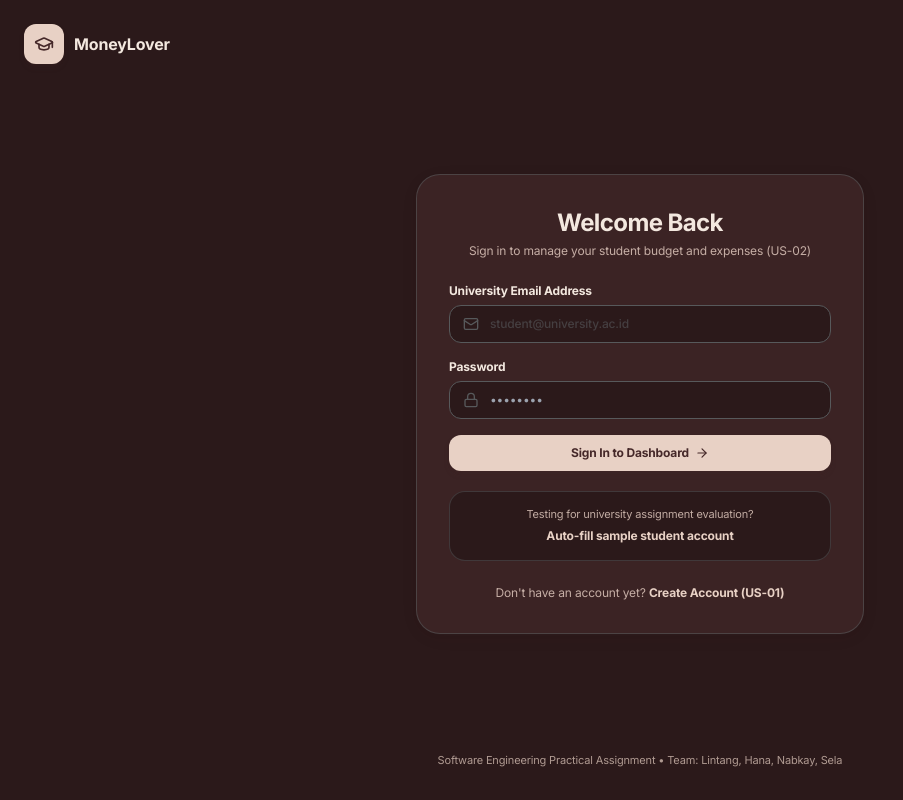
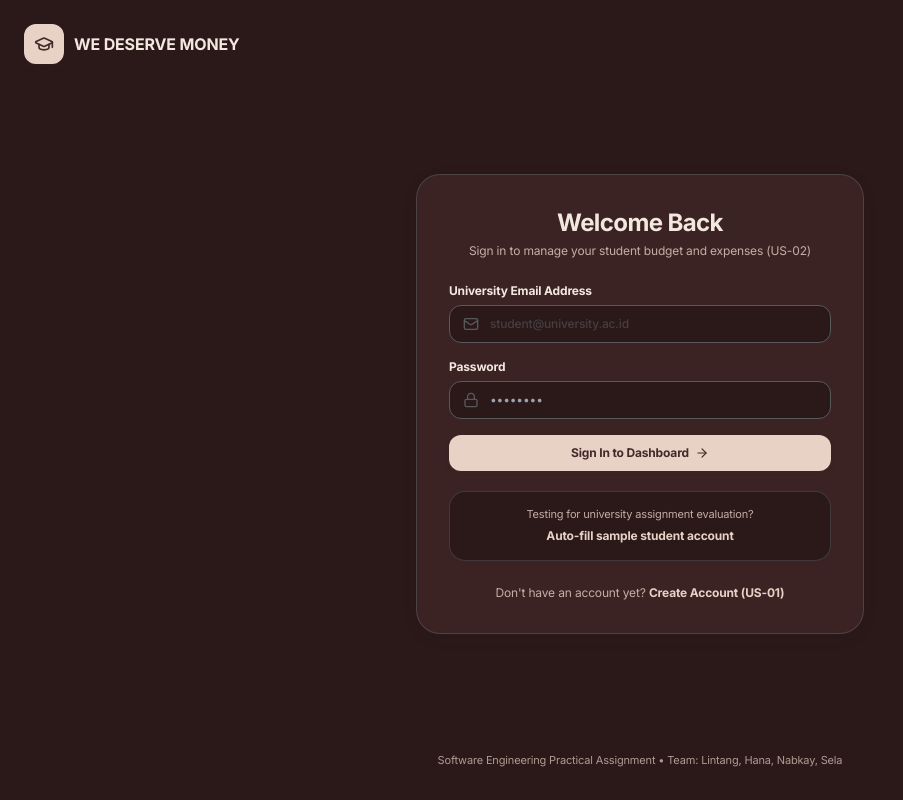
Before and after one commit to husniulyaa/PPK-C2-Kelompok4-P4, a Next.js app: page /login in a window 1280 px wide. Shown: the whole page, without its empty margins (0-903 px from the left). Built offline with nearby package versions, Linux system fonts and the light colour scheme; no server answers.

Commit message:
chore(auth): rename application brand to WE DESERVE MONEY

```diff
--- a/app/layout.tsx
+++ b/app/layout.tsx
@@ -6,7 +6,7 @@
 const inter = Inter({ subsets: ["latin"] });
 
 export const metadata: Metadata = {
-  title: "Student Expense Tracker - Financial Management for University Students",
+  title: "WE DESERVE MONEY - Student Expense Tracker",
   description:
     "A production-ready SaaS student expense tracker with real-time analytics, strict privacy authorization, and modern UI.",
 };
--- a/app/login/page.tsx
+++ b/app/login/page.tsx
@@ -59,7 +59,7 @@
             <GraduationCap className="w-5 h-5" />
           </div>
           <span className="font-bold text-base text-[#452829] dark:text-[#F3E8DF]">
-            MoneyLover
+            WE DESERVE MONEY
           </span>
         </Link>
         <ThemeToggle />
--- a/app/register/page.tsx
+++ b/app/register/page.tsx
@@ -65,7 +65,7 @@
             <GraduationCap className="w-5 h-5" />
           </div>
           <span className="font-bold text-base text-[#452829] dark:text-[#F3E8DF]">
-            MoneyLover
+            WE DESERVE MONEY
           </span>
         </Link>
         <ThemeToggle />
```
